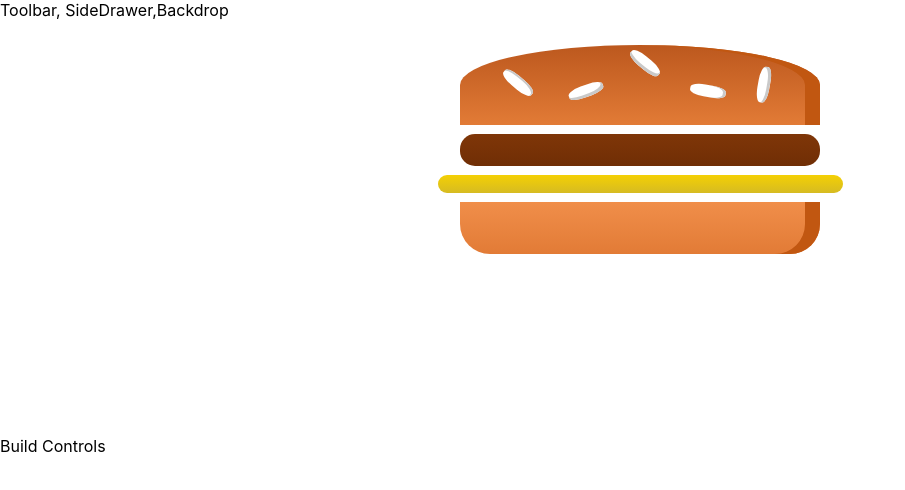
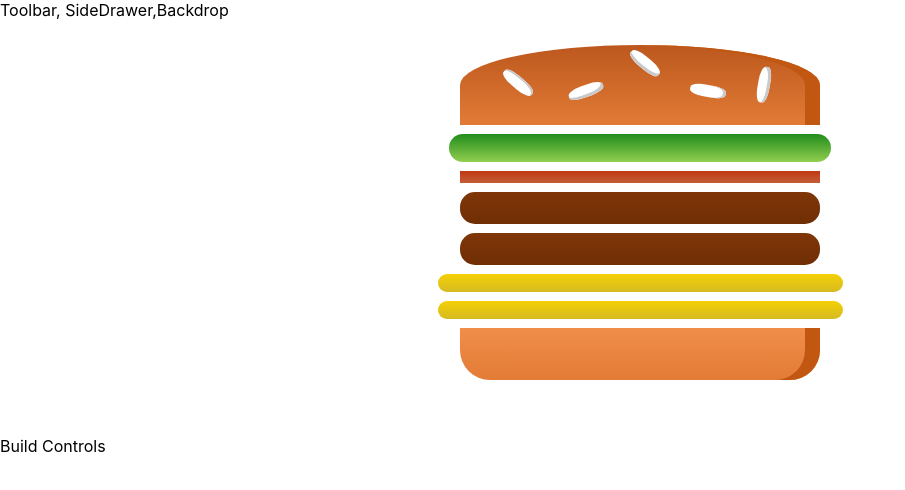
Before and after one commit to darthinvader/react-learning, a React (Create React App) app in the folder burger-builder-starting-setup/: page / in a window 1280 px wide. Shown: the top 490 px of the page, without its empty margins (0-905 px from the left). Built offline with nearby package versions, Linux system fonts and the light colour scheme.

Commit message:
[learning] semi-dynamic burger

```diff
--- a/burger-builder-starting-setup/src/components/Burger/Burger.js
+++ b/burger-builder-starting-setup/src/components/Burger/Burger.js
@@ -3,11 +3,18 @@
 import BurgerIngredient from "./BurgerIngredient/BurgerIngredient";
 
 const burger = (props) => {
+  const transformedIngredients = Object.keys(props.ingredients).map(
+    (ingredientKey) => {
+      return [...Array(props.ingredients[ingredientKey])].map((_, i) => (
+        <BurgerIngredient key={ingredientKey + i} type={ingredientKey} />
+      ));
+    }
+  );
+
   return (
     <div className={classes.Burger}>
       <BurgerIngredient type="bread-top" />
-      <BurgerIngredient type="meat" />
-      <BurgerIngredient type="cheese" />
+      {transformedIngredients}
       <BurgerIngredient type="bread-bottom" />
     </div>
   );
--- a/burger-builder-starting-setup/src/containers/BurgerBuilder/BurgerBuilder.js
+++ b/burger-builder-starting-setup/src/containers/BurgerBuilder/BurgerBuilder.js
@@ -1,10 +1,17 @@
-import React, { Fragment } from "react";
+import React, { Fragment, useState } from "react";
 import Burger from "../../components/Burger/Burger";
 
 const BurgerBuilder = (props) => {
+  const [ingredients, setIngredients] = useState({
+    salad: 1,
+    bacon: 1,
+    meat: 2,
+    cheese: 2,
+  });
+
   return (
     <Fragment>
-      <Burger />
+      <Burger ingredients={ingredients} />
       <div>Build Controls</div>
     </Fragment>
   );
```
